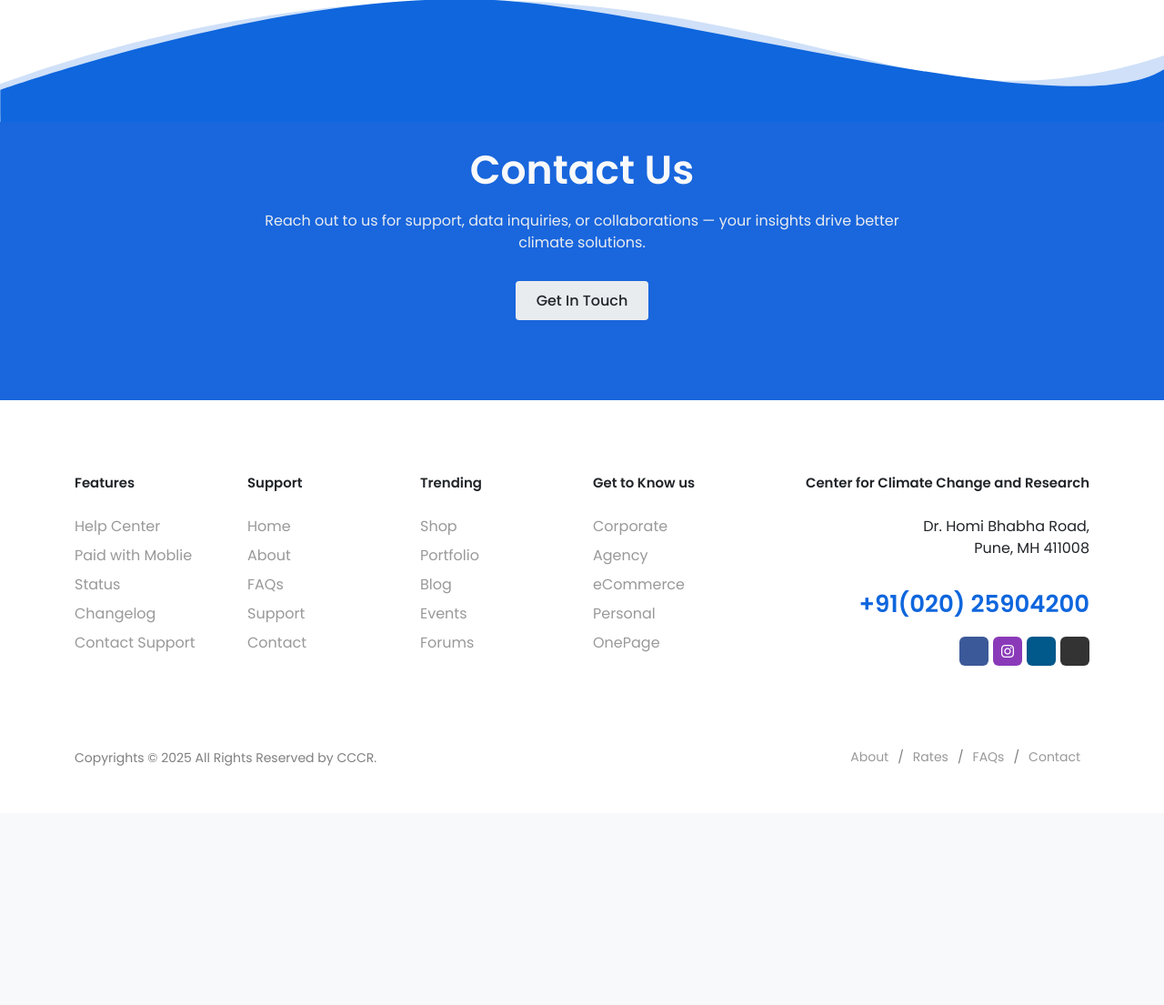
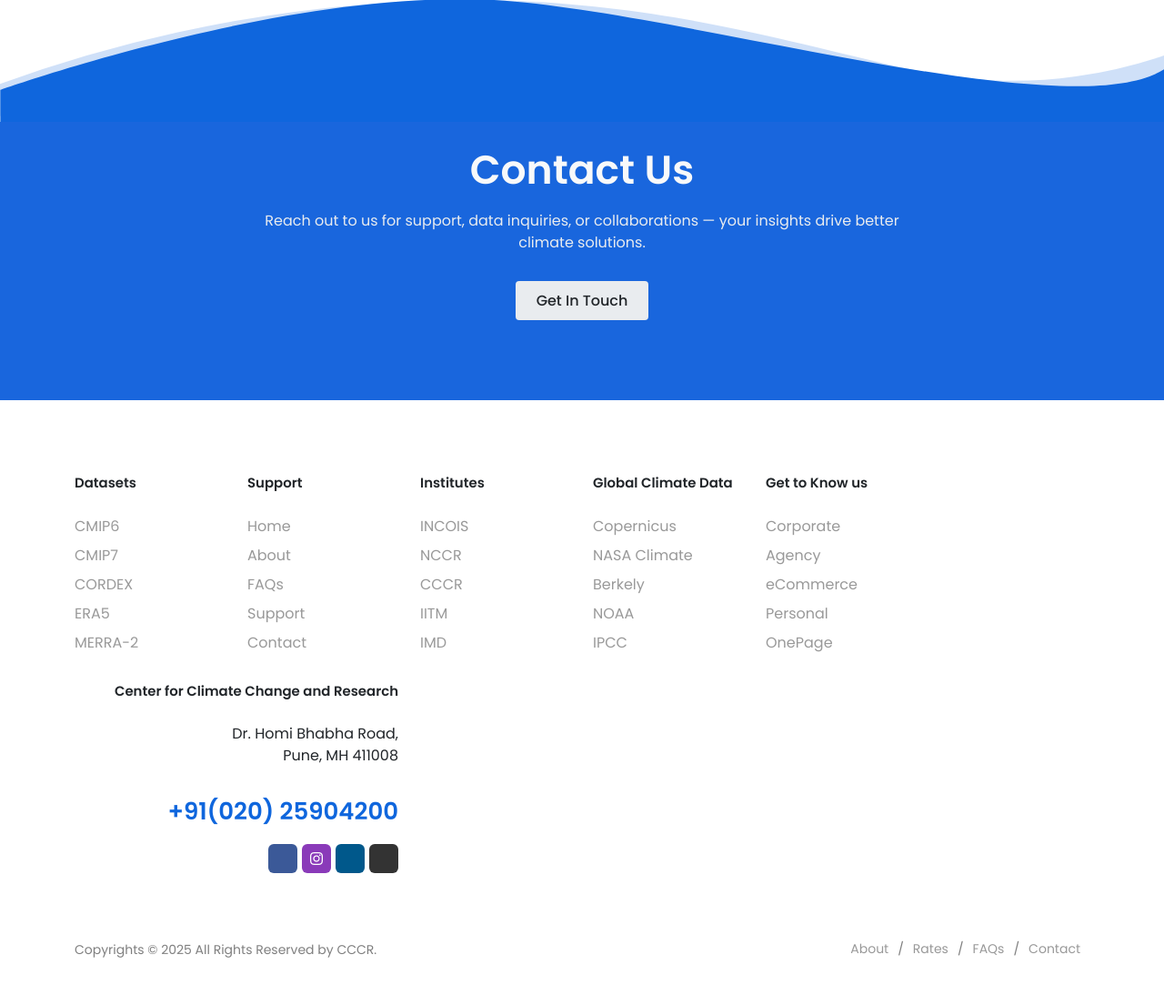
Before and after one commit to parthkhajgiwale/IITM-Data-Extraction, a Django app: page /login/ in a window 1280 px wide. Shown: the part 1043-2148 px from the top of the page at 91% size. Before the commit the page ends 1885 px from the top, so only its background shows below. Run offline with Django 4.2, Linux system fonts and the light colour scheme; some libraries are stand-ins or nearby versions.

Commit message:
Updated footer

```diff
--- a/climate/templates/loginregister.html
+++ b/climate/templates/loginregister.html
@@ -260,14 +260,14 @@
 						<div class="col-lg-2 col-md-2 col-6">
 							<div class="widget">
 
-								<h4 class="ls-0 mb-4 text-transform-none">Features</h4>
+								<h4 class="ls-0 mb-4 text-transform-none">Datasets</h4>
 
 								<ul class="list-unstyled iconlist ms-0">
-									<li class="mb-2"><a href="#">Help Center</a></li>
-									<li class="mb-2"><a href="#">Paid with Moblie</a></li>
-									<li class="mb-2"><a href="#">Status</a></li>
-									<li class="mb-2"><a href="#">Changelog</a></li>
-									<li class="mb-2"><a href="#">Contact Support</a></li>
+									<li class="mb-2"><a href="#">CMIP6</a></li>
+									<li class="mb-2"><a href="#">CMIP7</a></li>
+									<li class="mb-2"><a href="#">CORDEX</a></li>
+									<li class="mb-2"><a href="#">ERA5</a></li>
+									<li class="mb-2"><a href="#">MERRA-2</a></li>
 								</ul>
 
 							</div>
@@ -279,10 +279,10 @@
 
 								<ul class="list-unstyled iconlist ms-0">
 									<li class="mb-2"><a href="#">Home</a></li>
-									<li class="mb-2"><a href="demo-movers-company.html">About</a></li>
-									<li class="mb-2"><a href="demo-movers-faqs.html">FAQs</a></li>
+									<li class="mb-2"><a href="#">About</a></li>
+									<li class="mb-2"><a href="{% url 'faq' %}">FAQs</a></li>
 									<li class="mb-2"><a href="#">Support</a></li>
-									<li class="mb-2"><a href="demo-movers-contact.html">Contact</a></li>
+									<li class="mb-2"><a href="{% url 'contact' %}">Contact</a></li>
 								</ul>
 
 							</div>
@@ -290,14 +290,29 @@
 						<div class="col-lg-2 col-md-2 col-6">
 							<div class="widget">
 
-								<h4 class="ls-0 mb-4 text-transform-none">Trending</h4>
+								<h4 class="ls-0 mb-4 text-transform-none">Institutes</h4>
 
 								<ul class="list-unstyled iconlist ms-0">
-									<li class="mb-2"><a href="#">Shop</a></li>
-									<li class="mb-2"><a href="#">Portfolio</a></li>
-									<li class="mb-2"><a href="#">Blog</a></li>
-									<li class="mb-2"><a href="#">Events</a></li>
-									<li class="mb-2"><a href="#">Forums</a></li>
+									<li class="mb-2"><a href="#">INCOIS</a></li>
+									<li class="mb-2"><a href="#">NCCR</a></li>
+									<li class="mb-2"><a href="#">CCCR</a></li>
+									<li class="mb-2"><a href="#">IITM</a></li>
+									<li class="mb-2"><a href="#">IMD</a></li>
+								</ul>
+
+							</div>
+						</div>
+						<div class="col-lg-2 col-md-2 col-6">
+							<div class="widget">
+
+								<h4 class="ls-0 mb-4 text-transform-none">Global Climate Data</h4>
+
+								<ul class="list-unstyled iconlist ms-0">
+									<li class="mb-2"><a href="#">Copernicus</a></li>
+									<li class="mb-2"><a href="#">NASA Climate</a></li>
+									<li class="mb-2"><a href="#">Berkely</a></li>
+									<li class="mb-2"><a href="#">NOAA</a></li>
+									<li class="mb-2"><a href="#">IPCC</a></li>
 								</ul>
 
 							</div>
```
